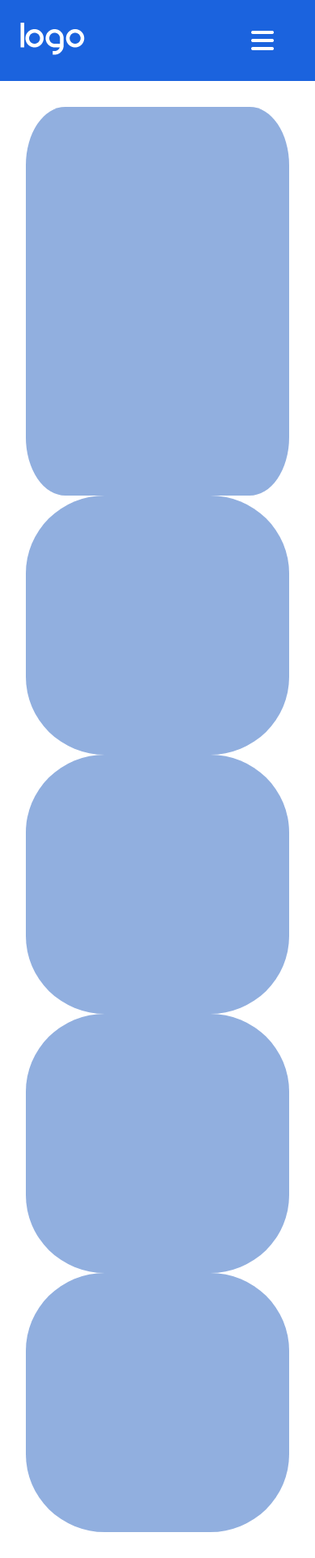
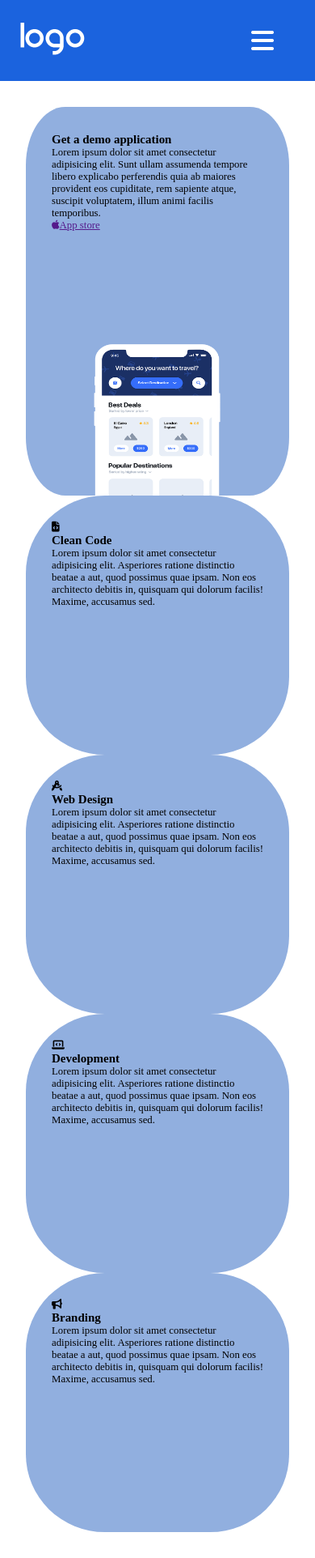
Before and after one commit to carlomarcon/htmlcss-responsive-layout, a plain HTML site: page index.html in a window 390 px wide. Shown: the whole page at 81% size. Drawn offline with Linux system fonts and the light colour scheme.

Commit message:
add: responsive tablet demo-download

```diff
--- a/css/styles.css
+++ b/css/styles.css
@@ -9,7 +9,9 @@
 .Leader {
   min-height: 30rem;
   border-radius: 15%;
+  position: relative;
 }
+
 /* header */
 
 #Head-logo {
@@ -58,7 +60,7 @@ header ul {
   padding-top: 5px;
 }
 
-@media screen and (min-width: 1024px) {
+@media screen and (min-width: 992px) {
   #Head-logo {
     justify-content: space-around;
   }
@@ -91,9 +93,43 @@ header ul {
   background-color: rgb(145, 175, 223);
   border-radius: 30%;
   gap: 1rem;
+  padding: 2rem;
+  font-size: 0.8rem;
 }
 
 .Leader {
   min-height: 30rem;
   border-radius: 15%;
+  display: flex;
 }
+
+.img-iphone {
+  width: 60%;
+  height: 40%;
+  position: absolute;
+  bottom: 0;
+  left: 50%;
+  transform: translate(-50%, 0);
+}
+
+/* responsive */
+
+@media screen and (min-width: 768px) {
+  .col {
+    width: calc(100% / 3);
+  }
+
+  .Leader {
+    width: 66%;
+  }
+
+  .img-iphone {
+    width: 50%;
+    height: 55%;
+    bottom: 0;
+    left: 30%;
+  }
+}
+
+@media screen and (min-width: 992px) {
+}
--- a/index.html
+++ b/index.html
@@ -29,11 +29,63 @@
   <body>
     <section id="Demo-download">
       <div class="container">
-        <div class="col Leader"></div>
-        <div class="col"></div>
-        <div class="col"></div>
-        <div class="col"></div>
-        <div class="col"></div>
+        <div class="col Leader">
+          <div class="demo-application">
+            <h3>Get a demo application</h3>
+            <p>
+              Lorem ipsum dolor sit amet consectetur adipisicing elit. Sunt
+              ullam assumenda tempore libero explicabo perferendis quia ab
+              maiores provident eos cupiditate, rem sapiente atque, suscipit
+              voluptatem, illum animi facilis temporibus.
+            </p>
+            <a href="" class="app-store">
+              <i class="fa-brands fa-apple"></i>App store</a
+            >
+          </div>
+          <div class="iphone">
+            <img src="img/phone.png" alt="phone" class="img-iphone" />
+          </div>
+        </div>
+        <div class="col">
+          <i class="fa-solid fa-file-code"></i>
+          <h3>Clean Code</h3>
+          <p>
+            Lorem ipsum dolor sit amet consectetur adipisicing elit. Asperiores
+            ratione distinctio beatae a aut, quod possimus quae ipsam. Non eos
+            architecto debitis in, quisquam qui dolorum facilis! Maxime,
+            accusamus sed.
+          </p>
+        </div>
+        <div class="col">
+          <i class="fa-solid fa-compass-drafting"></i>
+          <h3>Web Design</h3>
+          <p>
+            Lorem ipsum dolor sit amet consectetur adipisicing elit. Asperiores
+            ratione distinctio beatae a aut, quod possimus quae ipsam. Non eos
+            architecto debitis in, quisquam qui dolorum facilis! Maxime,
+            accusamus sed.
+          </p>
+        </div>
+        <div class="col">
+          <i class="fa-solid fa-laptop-code"></i>
+          <h3>Development</h3>
+          <p>
+            Lorem ipsum dolor sit amet consectetur adipisicing elit. Asperiores
+            ratione distinctio beatae a aut, quod possimus quae ipsam. Non eos
+            architecto debitis in, quisquam qui dolorum facilis! Maxime,
+            accusamus sed.
+          </p>
+        </div>
+        <div class="col">
+          <i class="fa-solid fa-bullhorn"></i>
+          <h3>Branding</h3>
+          <p>
+            Lorem ipsum dolor sit amet consectetur adipisicing elit. Asperiores
+            ratione distinctio beatae a aut, quod possimus quae ipsam. Non eos
+            architecto debitis in, quisquam qui dolorum facilis! Maxime,
+            accusamus sed.
+          </p>
+        </div>
       </div>
     </section>
     <section id="Purposes">
```
